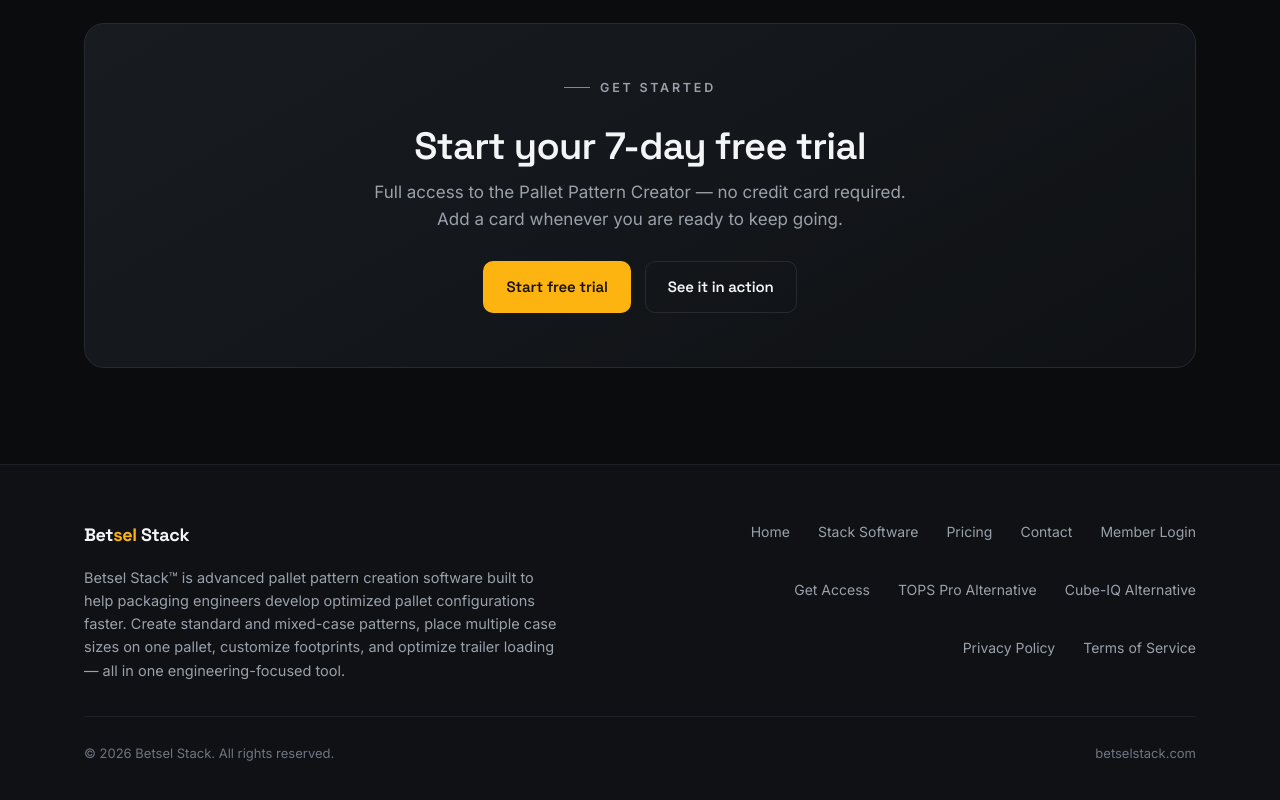
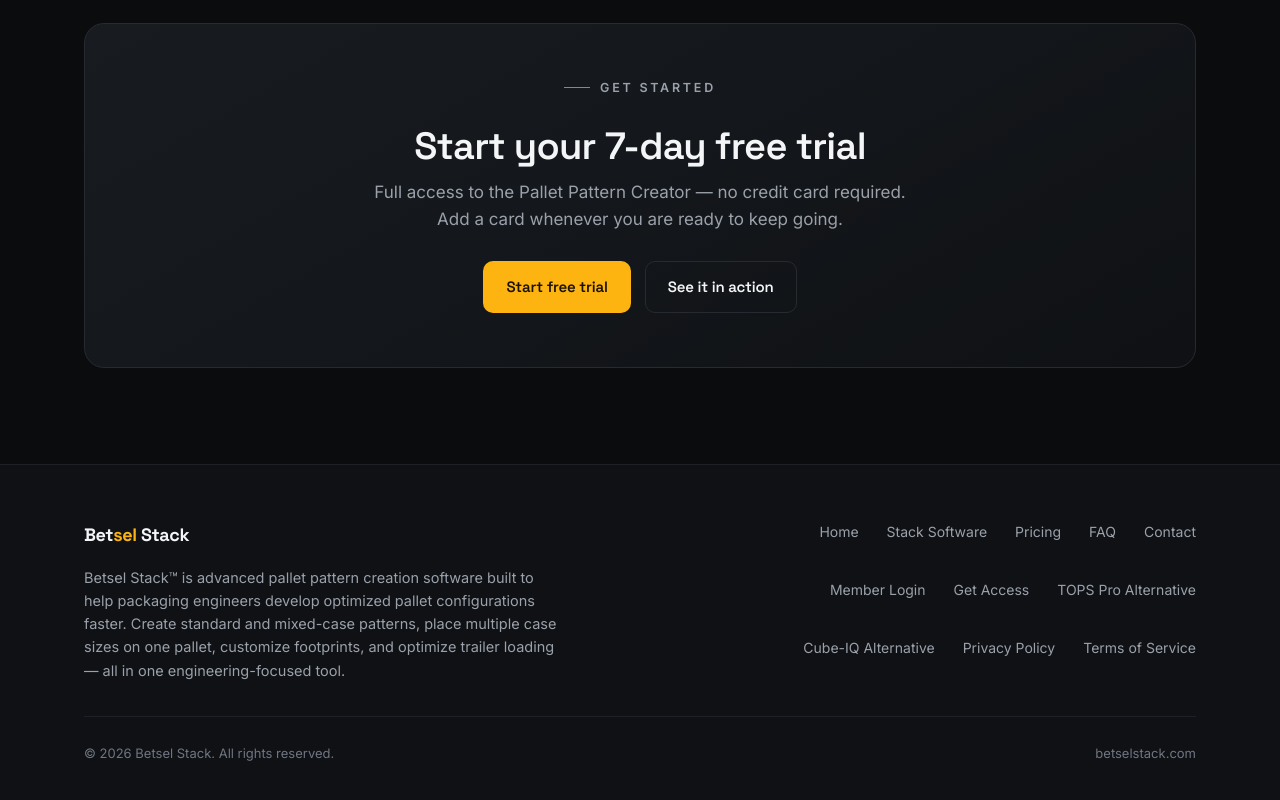
Before and after one commit to KnappBuiltMachines/betselstack-site, a Next.js app: page / in a window 1280 px wide. Shown: the part 2839-3639 px from the top of the page. Built offline with nearby package versions, Linux system fonts and the light colour scheme.

Commit message:
Add FAQ link to SiteFooter component

```diff
--- a/components/SiteFooter.js
+++ b/components/SiteFooter.js
@@ -20,6 +20,7 @@
             <Link href="/">Home</Link>
             <Link href="/software">Stack Software</Link>
             <Link href="/pricing">Pricing</Link>
+            <Link href="/faq">FAQ</Link>
             <Link href="/contact">Contact</Link>
             <Link href="/login">Member Login</Link>
             <Link href="/pricing">Get Access</Link>
```
